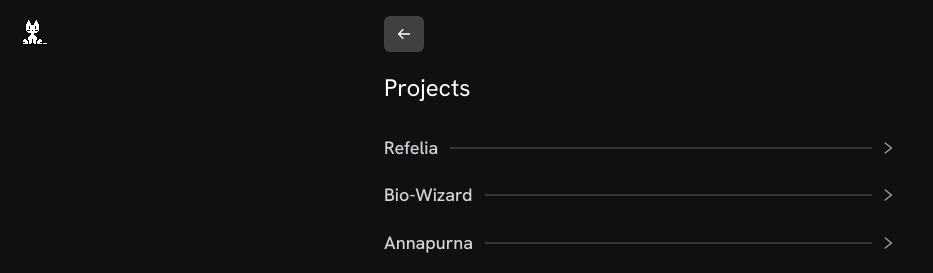
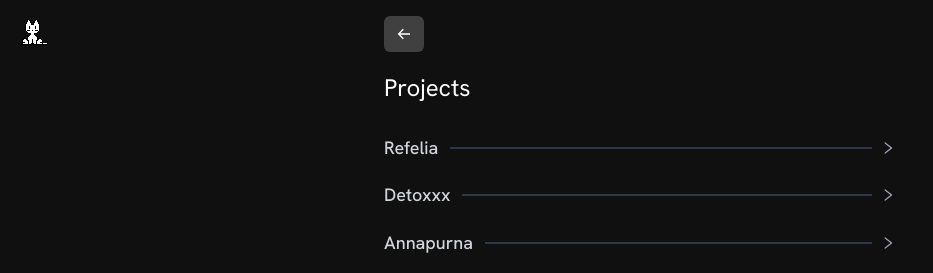
Before and after one commit to ayushbasak101/ayush.link, a Next.js app in the folder portfolio-main/: page /project in a window 1280 px wide. Shown: the top 273 px of the page, without its empty margins (0-933 px from the left). Built offline with nearby package versions, Linux system fonts and the light colour scheme.

Commit message:
detox added

```diff
--- a/portfolio-main/constants/index.ts
+++ b/portfolio-main/constants/index.ts
@@ -25,7 +25,7 @@ export const Projects: Project[] = [
       url: "/refelia.webp",
       width: 400,
       height: 200,
-      alt: "E-Lafda Platform - Discussion Platform with Twitter Integration"
+      alt: "Refilia – Water Refill Station Locator Across India with Clean UI and Sustainability Focus"
     },
     urls: {
       githubUrl: "https://github.com/IamBATMaN420/refilia_landing",
@@ -41,25 +41,26 @@ export const Projects: Project[] = [
     ]
   },
   {
-    name: "Bio-Wizard",
-    slug: "biowizard",
+    name: "Detoxxx",
+    slug: "detox",
     image: {
-      url: "/doblar.webp",
+      url: "/detox.webp",
       width: 400,
       height: 200,
-      alt: "Doblar - Local Image Converter"
+      alt: "Detox - YT distraction remover"
     },
     urls: {
-      liveUrl: "https://doblar.ani.ink/",
+      githubUrl:"https://github.com/IamBATMaN420/detox",
+      liveUrl: "https://chromewebstore.google.com/detail/detoxxx/gnakihjdkdnidjafcnafpjlgjhedepei?hl=en-GB&authuser=0",
     },
-    description: "Doblar is a fully local image converter. No files are sent anywhere as the conversion is completely local, ensuring privacy and security while converting between different image formats.",
+    description: "Detox is a distraction-free YouTube search tool. Built with WXT, React, and TypeScript, it removes recommendations and trending content to help you stay focused and consume videos intentionally without clickbait.",
     tags: [
-      "Image Converter",
-      "Local Processing",
-      "Privacy",
-      "Web App",
-      "TypeScript",
-      "React"
+"YouTube Tool",
+  "Distraction-Free",
+  "Content Filtering",
+  "WXT",
+  "React",
+  "TypeScript"
     ]
   },
   {
```
Also changed, not shown: portfolio-main/public/detox.webp (added).
